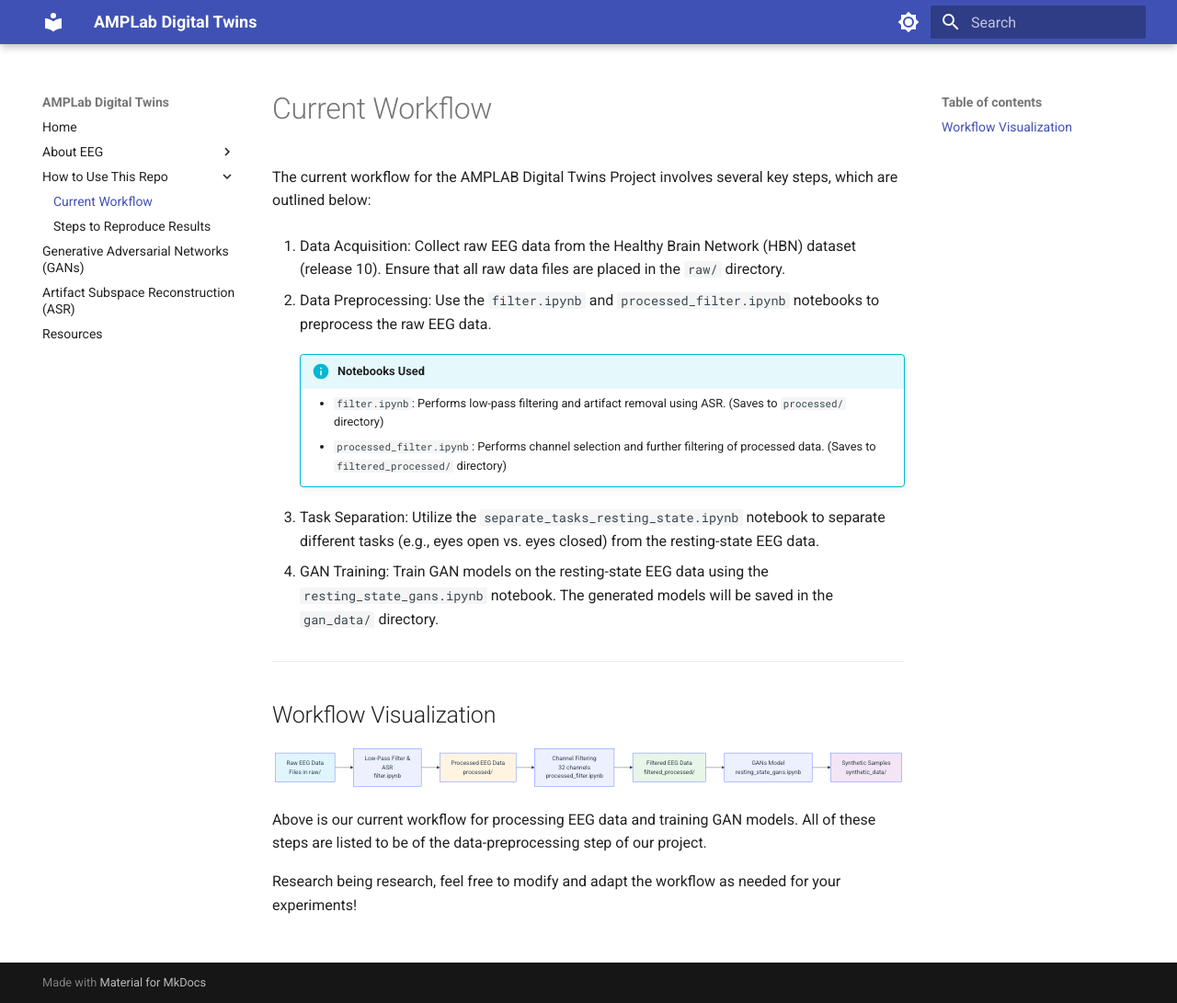
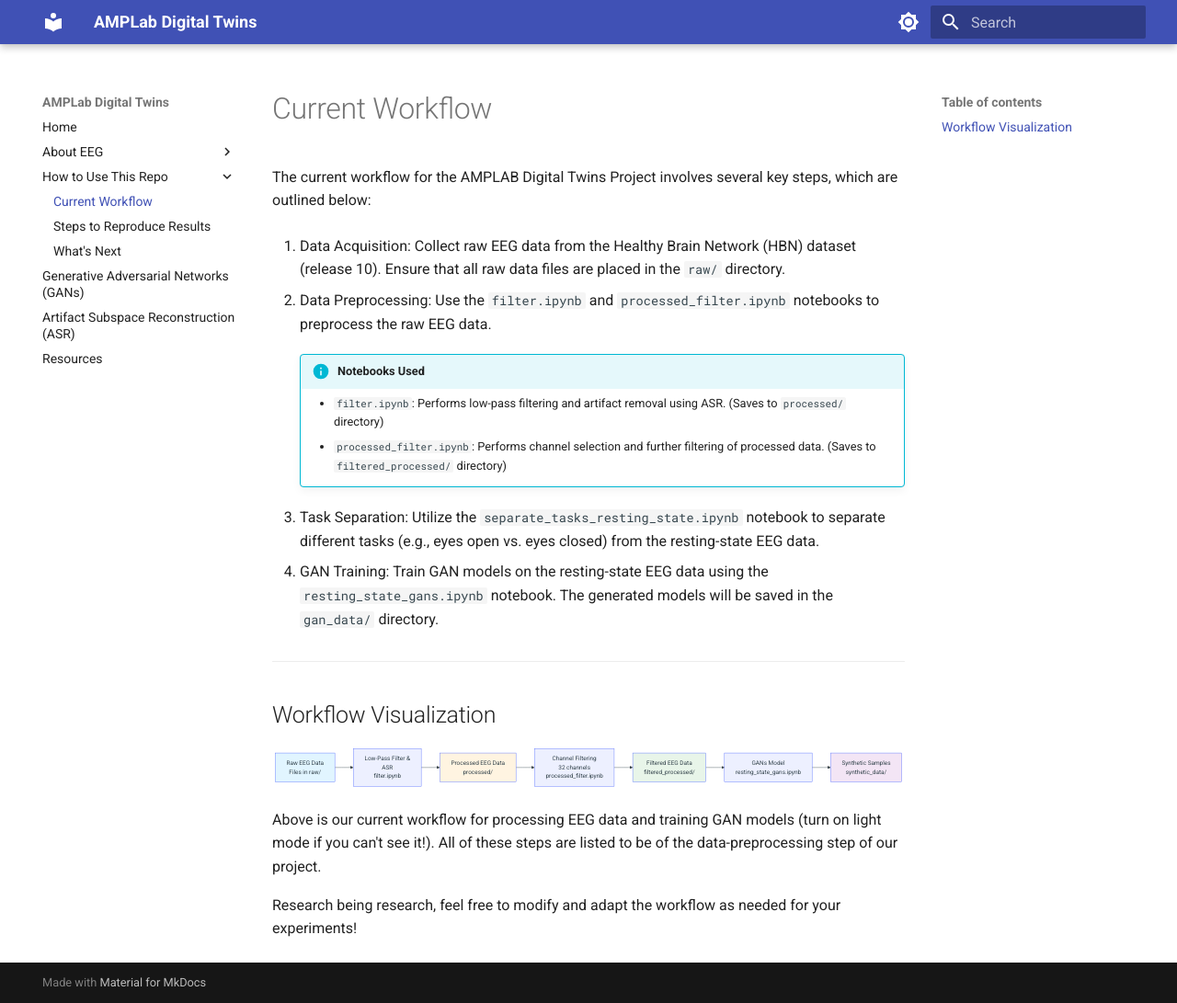
Before and after one commit to josephzhengg/amplab-digtwins, an MkDocs documentation site: the page built from docs/repo/current-workflow.md, in a window 1280 px wide and 1091 px high. Shown: the whole window at 92% size. Built offline with MkDocs 1.6.1 and Material for MkDocs 9.7.7, drawn with Linux system fonts in a browser that asks for light colours.

Commit message:
updated with what's next

````diff
--- a/docs/repo/current-workflow.md
+++ b/docs/repo/current-workflow.md
@@ -34,6 +34,6 @@
     style G fill:#f3e5f5
 ```
 
-Above is our current workflow for processing EEG data and training GAN models. All of these steps are listed to be of the data-preprocessing step of our project.
+Above is our current workflow for processing EEG data and training GAN models (turn on light mode if you can't see it!). All of these steps are listed to be of the data-preprocessing step of our project.
 
 Research being research, feel free to modify and adapt the workflow as needed for your experiments!
--- a/mkdocs.yml
+++ b/mkdocs.yml
@@ -22,6 +22,7 @@
   - How to Use This Repo:
       - Current Workflow: repo/current-workflow.md
       - Steps to Reproduce Results: repo/repo-steps.md
+      - What's Next: repo/whats-next.md
   - Generative Adversarial Networks (GANs): gans.md
   - Artifact Subspace Reconstruction (ASR): asr.md
   - Resources: resources.md
````
Also changed, not shown: docs/repo/whats-next.md (added, +39 -0 lines).
